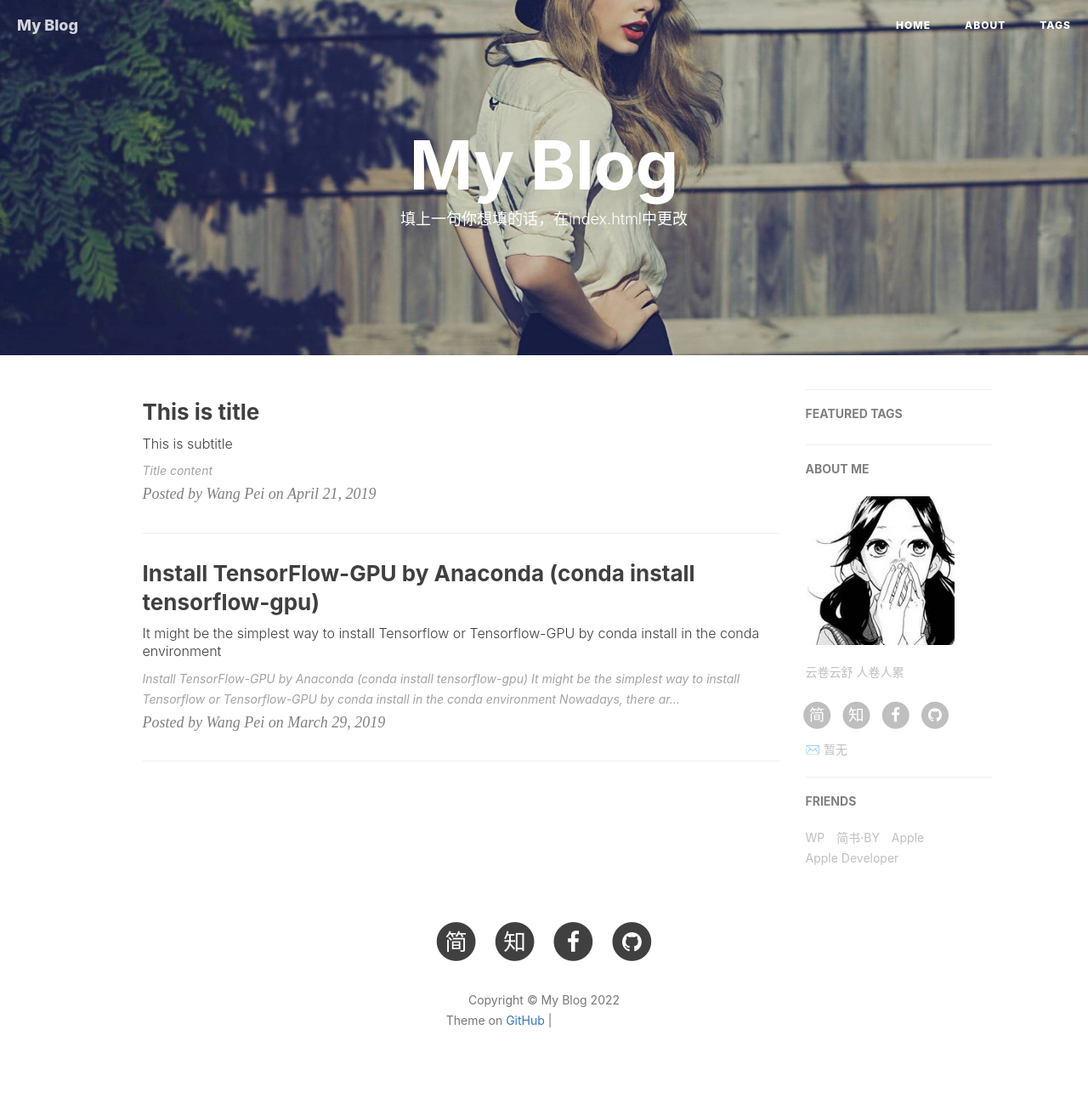
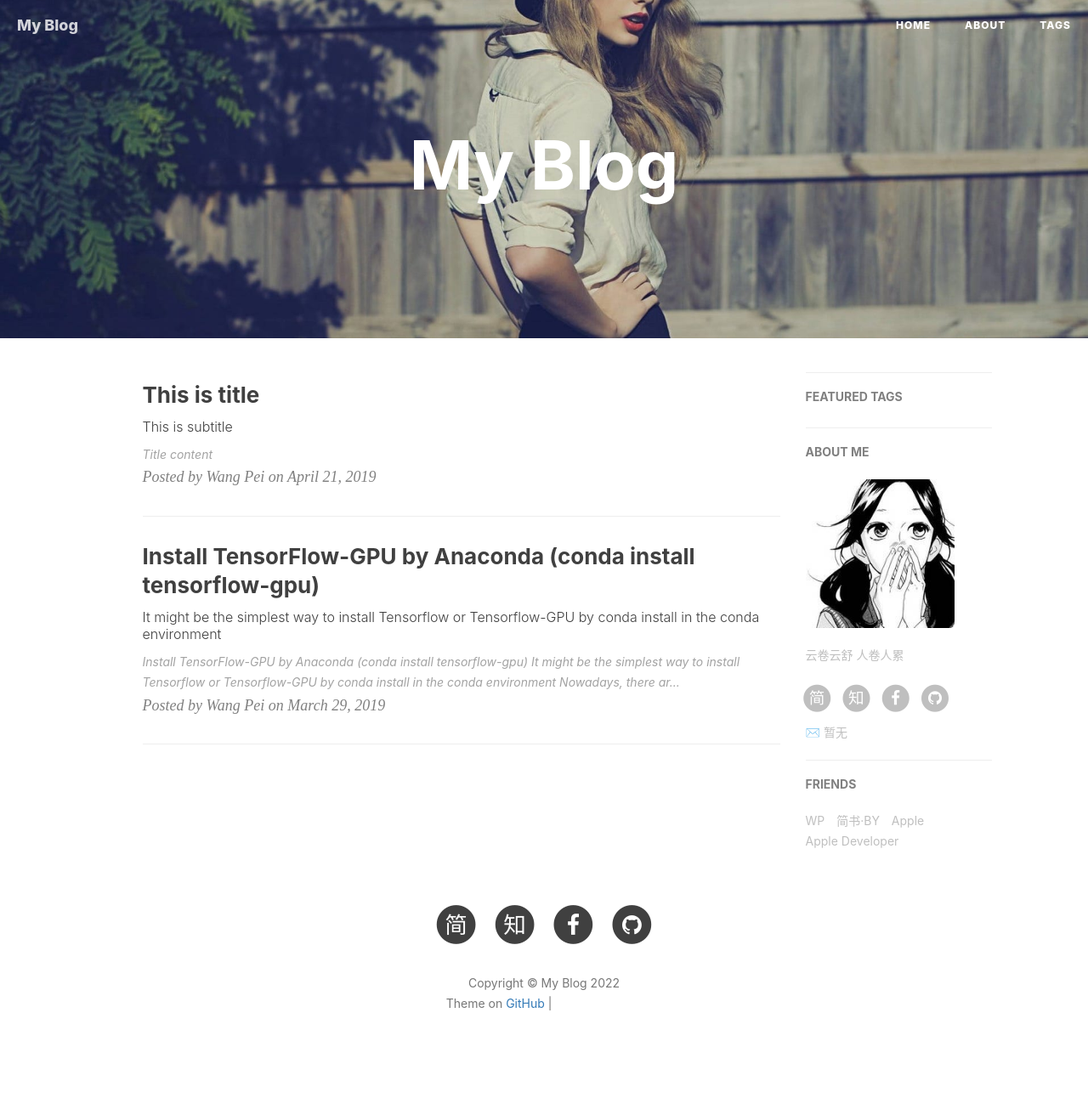
Before and after one commit to chenpnn/chenpnn.github.io, a Jekyll site: the page built from index.html, in a window 1280 px wide. Shown: the whole page at 85% size. Built offline with Jekyll 4.4.1, drawn with Linux system fonts in a browser that asks for light colours; nearby versions of some CDN libraries; library files that are not in the unit come from our copies; the list of posts is cut into pages by our own code; comment, search, counter and statistics services are not loaded; some of the changed lines change nothing that is shown; grey boxes are pictures that could not be loaded.

Commit message:
Update index.html

```diff
--- a/index.html
+++ b/index.html
@@ -1,6 +1,6 @@
 ---
 layout: page
-description: "填上一句你想填的话，在index.html中更改"
+# description: "填上一句你想填的话，在index.html中更改"
 ---
 
 {% for post in paginator.posts %}
```
